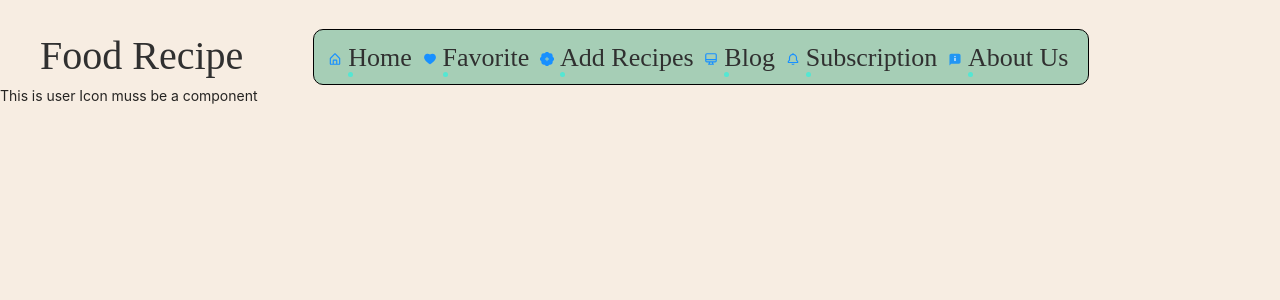
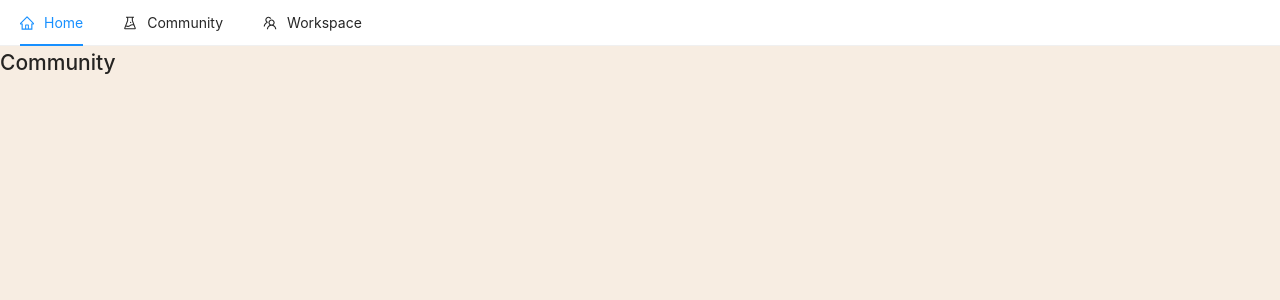
Before and after one commit to Qhope/FoodRecipe, a React (Create React App) app in the folder food-recipe-fe/: page /community in a window 1280 px wide. Shown: the top 300 px of the page. Built offline with nearby package versions, Linux system fonts and the light colour scheme; a web font is replaced by a local one.

Commit message:
Rebuild Navigation bar with react-router v6

```diff
--- a/food-recipe-fe/package.json
+++ b/food-recipe-fe/package.json
@@ -3,6 +3,7 @@
   "version": "0.1.0",
   "private": true,
   "dependencies": {
+    "@ant-design/icons": "^4.7.0",
     "@mui/icons-material": "^5.0.5",
     "@testing-library/jest-dom": "^5.15.0",
     "@testing-library/react": "^12.1.2",
@@ -13,6 +14,7 @@
     "react-icons": "^4.3.1",
     "react-router-dom": "^6.0.1",
     "react-scripts": "^4.0.3",
+    "sass": "^1.43.4",
     "web-vitals": "^2.1.2",
     "yarn-upgrade-all": "^0.5.4"
   },
--- a/food-recipe-fe/src/App.js
+++ b/food-recipe-fe/src/App.js
@@ -1,16 +1,19 @@
-import { BrowserRouter, Route, Switch } from "react-router-dom";
-import Navbar from "./Component/NavBar";
+import { BrowserRouter, Routes, Route } from "react-router-dom";
 import Home from "./HomeComponent/Home";
+import Community from "./Component/Community";
+import Workspace from "./Component/Workspace";
+import Layout from "./Component/Layout";
 import "./css/App.css";
 function App() {
   return (
     <BrowserRouter>
-      <div className="App">
-        <Navbar />
-        <Switch>
-          <Route path="/Home" component={Home} exact={true} />
-        </Switch>
-      </div>
+      <Routes>
+        <Route path="/" element={<Layout />}>
+          <Route path="/home" index element={<Home />} />
+          <Route path="/community" element={<Community />} />
+          <Route path="/workspace" element={<Workspace />} />
+        </Route>
+      </Routes>
     </BrowserRouter>
   );
 }
--- /dev/null
+++ b/food-recipe-fe/src/Component/Community.js
@@ -0,0 +1,9 @@
+const Community = () => {
+  return (
+    <div>
+      <h2>Community</h2>
+    </div>
+  );
+};
+
+export default Community;
--- /dev/null
+++ b/food-recipe-fe/src/Component/Layout.js
@@ -0,0 +1,13 @@
+import { Outlet } from "react-router";
+import NavBar from "./NavBar";
+
+const Layout = () => {
+  return (
+    <div>
+      <NavBar />
+      <Outlet />
+    </div>
+  );
+};
+
+export default Layout;
--- a/food-recipe-fe/src/Component/NavBar.js
+++ b/food-recipe-fe/src/Component/NavBar.js
@@ -1,61 +1,33 @@
-import { NavLink } from "react-router-dom";
-import { BiHomeAlt, BiBell } from "react-icons/bi";
-import { AiFillHeart } from "react-icons/ai";
-import { BsFillPatchPlusFill } from "react-icons/bs";
-import { HiOutlineDesktopComputer } from "react-icons/hi";
-import { FcAbout } from "react-icons/fc";
+import { useState } from "react";
+import { Routes, Route, Outlet, Link } from "react-router-dom";
+import { Menu } from "antd";
+import {
+  HomeOutlined,
+  ExperimentOutlined,
+  TeamOutlined,
+} from "@ant-design/icons";
 import "../css/NavBar.css";
-const Navbar = () => {
+
+const NavBar = () => {
+  const [current, setCurrent] = useState("home");
+
+  const handleClick = (e) => {
+    setCurrent(e.key);
+  };
+
   return (
-    <div>
-      <div className="menu">
-        <span className="appName">Food Recipe</span>
-        <div className="navlink">
-          <div>
-            <NavLink to="/Home" activeClassName="is-active" exact="true">
-              <BiHomeAlt />
-              <button className="link_button">Home</button>
-            </NavLink>
-          </div>
-          <div>
-            <NavLink to="/Favorite" activeClassName="is-active" exact="true">
-              <AiFillHeart />
-              <button className="link_button">Favorite</button>
-            </NavLink>
-          </div>
-          <div>
-            <NavLink to="/Add_Recipes" activeClassName="is-active" exact="true">
-              <BsFillPatchPlusFill />
-              <button className="link_button">Add Recipes</button>
-            </NavLink>
-          </div>
-          <div>
-            <NavLink to="/Blog" activeClassName="is-active" exact="true">
-              <HiOutlineDesktopComputer />
-              <button className="link_button">Blog</button>
-            </NavLink>
-          </div>
-          <div>
-            <NavLink
-              to="/Subscription"
-              activeClassName="is-active"
-              exact="true"
-            >
-              <BiBell />
-              <button className="link_button">Subscription</button>
-            </NavLink>
-          </div>
-          <div>
-            <NavLink to="/About" activeClassName="is-active" exact="true">
-              <FcAbout />
-              <button className="link_button">About Us</button>
-            </NavLink>
-          </div>
-        </div>
-      </div>
-      <div className="user">This is user Icon muss be a component</div>
-    </div>
+    <Menu onClick={handleClick} selectedKeys={current} mode="horizontal">
+      <Menu.Item key="home" icon={<HomeOutlined />}>
+        <Link to="/home">Home</Link>
+      </Menu.Item>
+      <Menu.Item key="community" icon={<ExperimentOutlined />}>
+        <Link to="/community">Community</Link>
+      </Menu.Item>
+      <Menu.Item key="workspace" icon={<TeamOutlined />}>
+        <Link to="/workspace">Workspace</Link>
+      </Menu.Item>
+    </Menu>
   );
 };
 
-export default Navbar;
+export default NavBar;
--- /dev/null
+++ b/food-recipe-fe/src/Component/Workspace.js
@@ -0,0 +1,9 @@
+const Workspace = () => {
+  return (
+    <div>
+      <h2>Workspace</h2>
+    </div>
+  );
+};
+
+export default Workspace;
```
Also changed, not shown: 1 other file (tests, documents, lock files or other folders).
